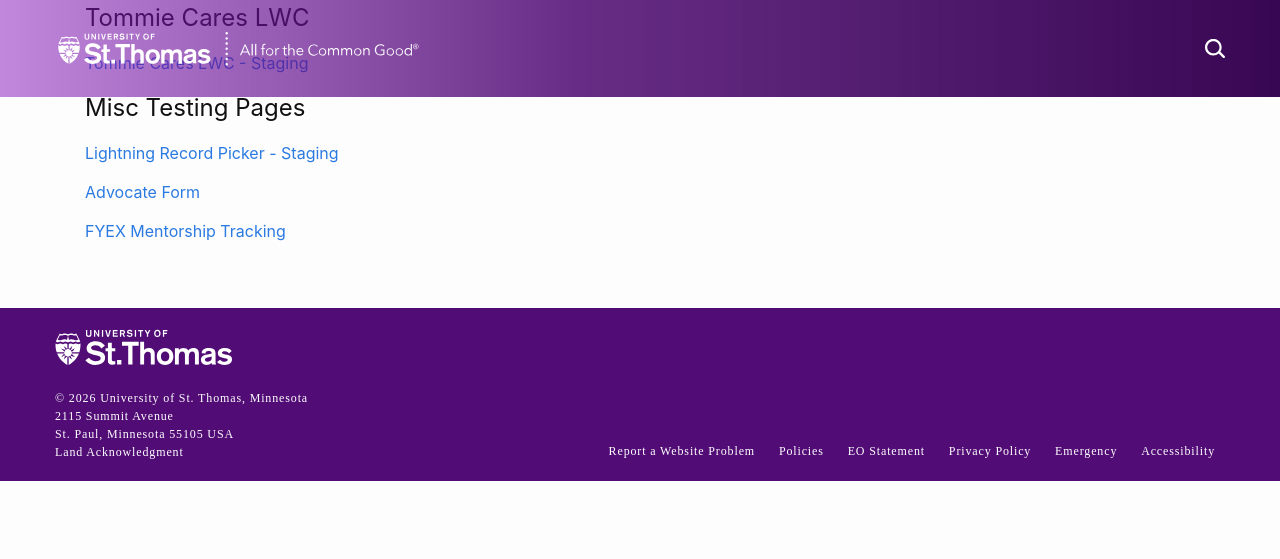
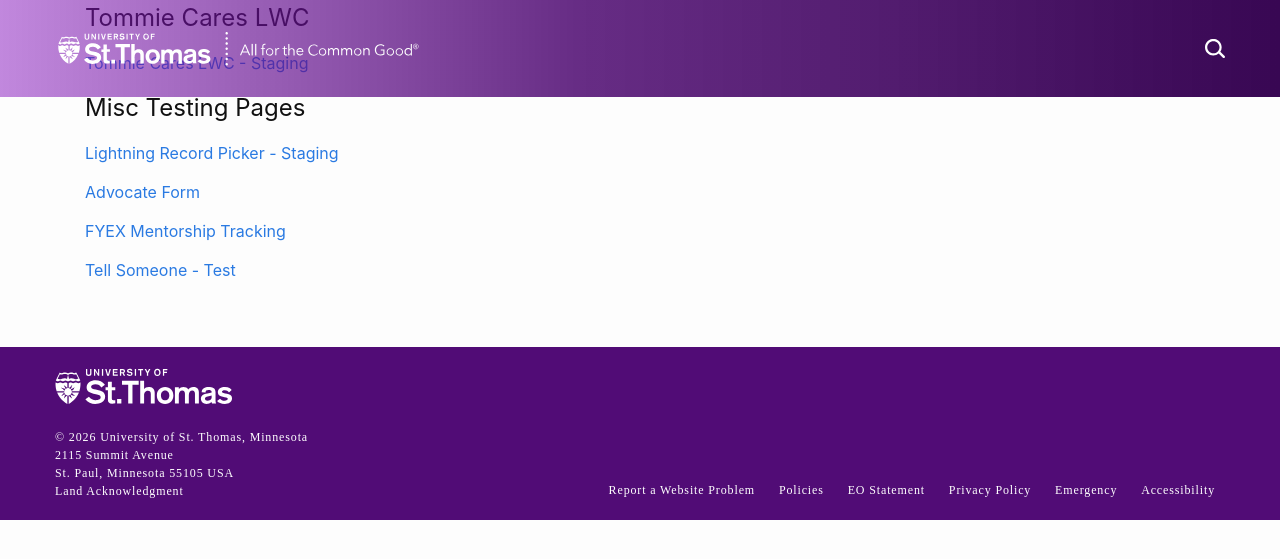
Before and after one commit to UniversityOfSaintThomas/crm_web_test, a Jekyll site: the page built from index.md, in a window 1280 px wide and 900 px high, scrolled down 937 px. Shown: the top 559 px of the window. Built offline with Jekyll 4.4.1, drawn with Linux system fonts in a browser that asks for light colours; some web fonts are replaced; our own code applies the rules of GitHub Pages for plain Markdown files.

Commit message:
Add link to 'Tell Someone - Test' in index.md

```diff
--- a/index.md
+++ b/index.md
@@ -47,3 +47,5 @@ This site is used to test external web pages (outside of Salesforce) that host C
 [Advocate Form](advocateForm.md)
 
 [FYEX Mentorship Tracking](fyex-mentorship-tracking.md)
+
+[Tell Someone - Test](tellsomeone-test.md)
```
